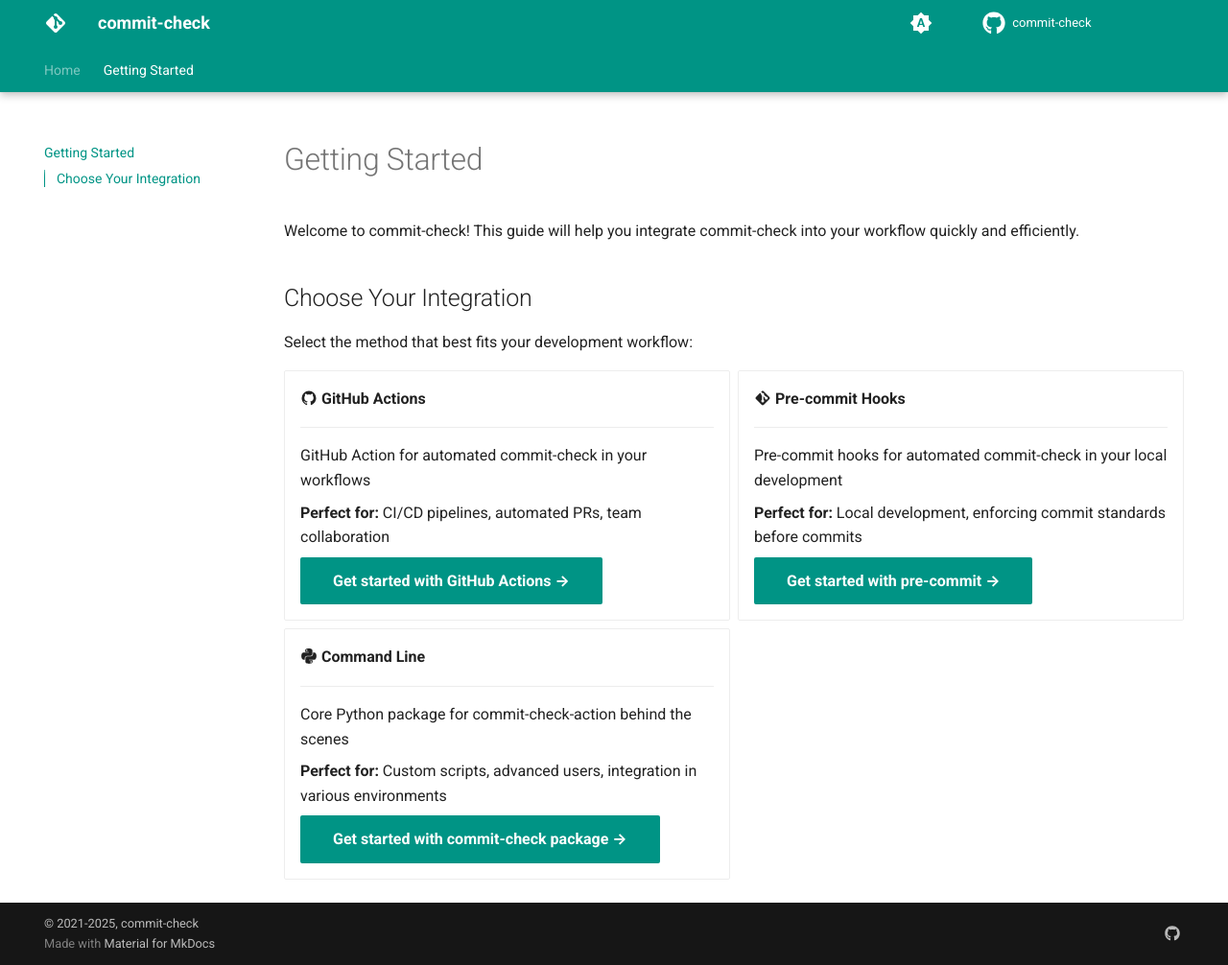
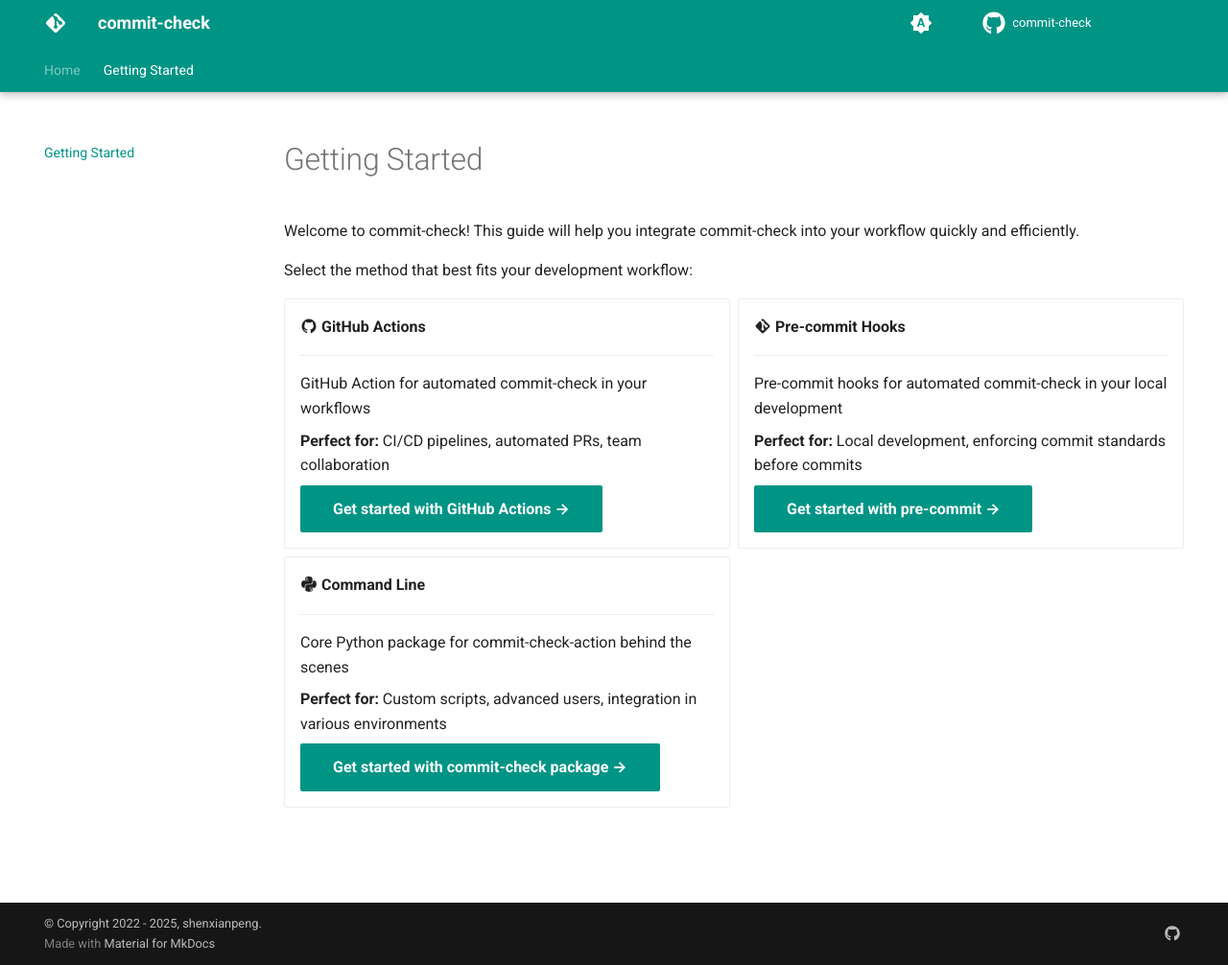
Before and after one commit to commit-check/commit-check.github.io, an MkDocs documentation site: the page built from docs/getting-started.md, in a window 1280 px wide and 1006 px high. Shown: the whole window at 96% size. Built offline with MkDocs 1.6.1 and Material for MkDocs 9.7.7, drawn with Linux system fonts in a browser that asks for light colours.

Commit message:
chore: update copyright

```diff
--- a/docs/getting-started.md
+++ b/docs/getting-started.md
@@ -1,8 +1,6 @@
 # Getting Started
 
 Welcome to commit-check! This guide will help you integrate commit-check into your workflow quickly and efficiently.
-
-## Choose Your Integration
 
 <!-- markdownlint-disable MD033 -->
 
--- a/mkdocs.yml
+++ b/mkdocs.yml
@@ -3,7 +3,7 @@
 site_url: "https://commit-check.github.io/"
 repo_url: https://github.com/commit-check
 repo_name: "commit-check"
-copyright: "© 2021-2025, commit-check"
+copyright: "© Copyright 2022 - 2025, shenxianpeng."
 
 nav:
   - Home: index.md
```
